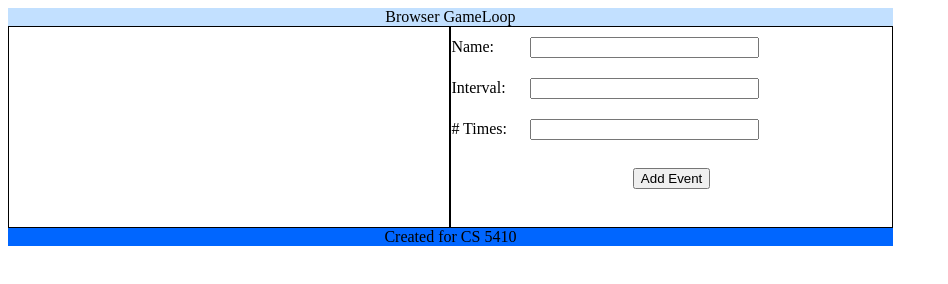
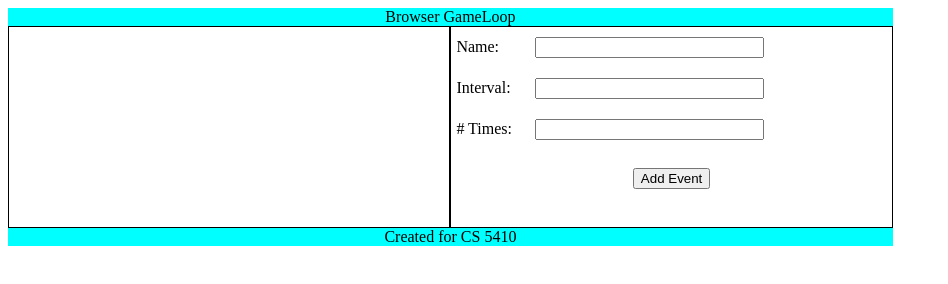
Before and after one commit to skycow/cs5710-hw1, a plain HTML site: page index.html in a window 1280 px wide. Shown: the whole page, without its empty margins (0-948 px from the left). Drawn offline with Linux system fonts and the light colour scheme.

Commit message:
style updated

```diff
--- a/style.css
+++ b/style.css
@@ -3,7 +3,7 @@
 }
 
 #id-header {
-    background-color: #C2E0FF;
+    background-color: aqua;
     text-align: center;
 }
 
@@ -27,6 +27,7 @@ span.label {
     display: inline-block;
     width: 75px;
     margin: 10px 0px;
+    margin-left: 5px;
 }
 
 input.input {
@@ -36,6 +37,6 @@ input.input {
 
 #id-footer {
     clear: both;
-    background-color: #0066FF;
+    background-color: aqua;
     text-align: center;
 }
```
